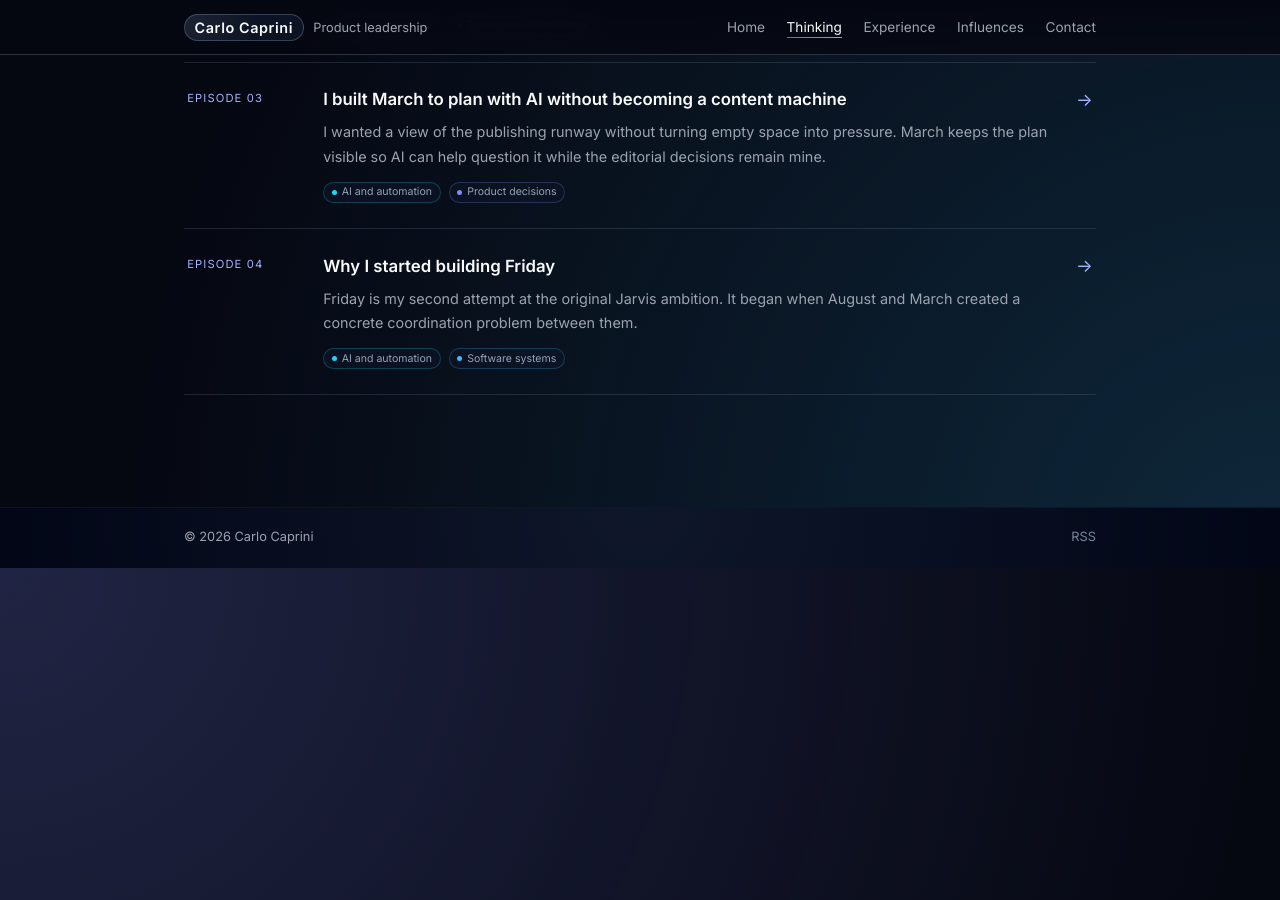
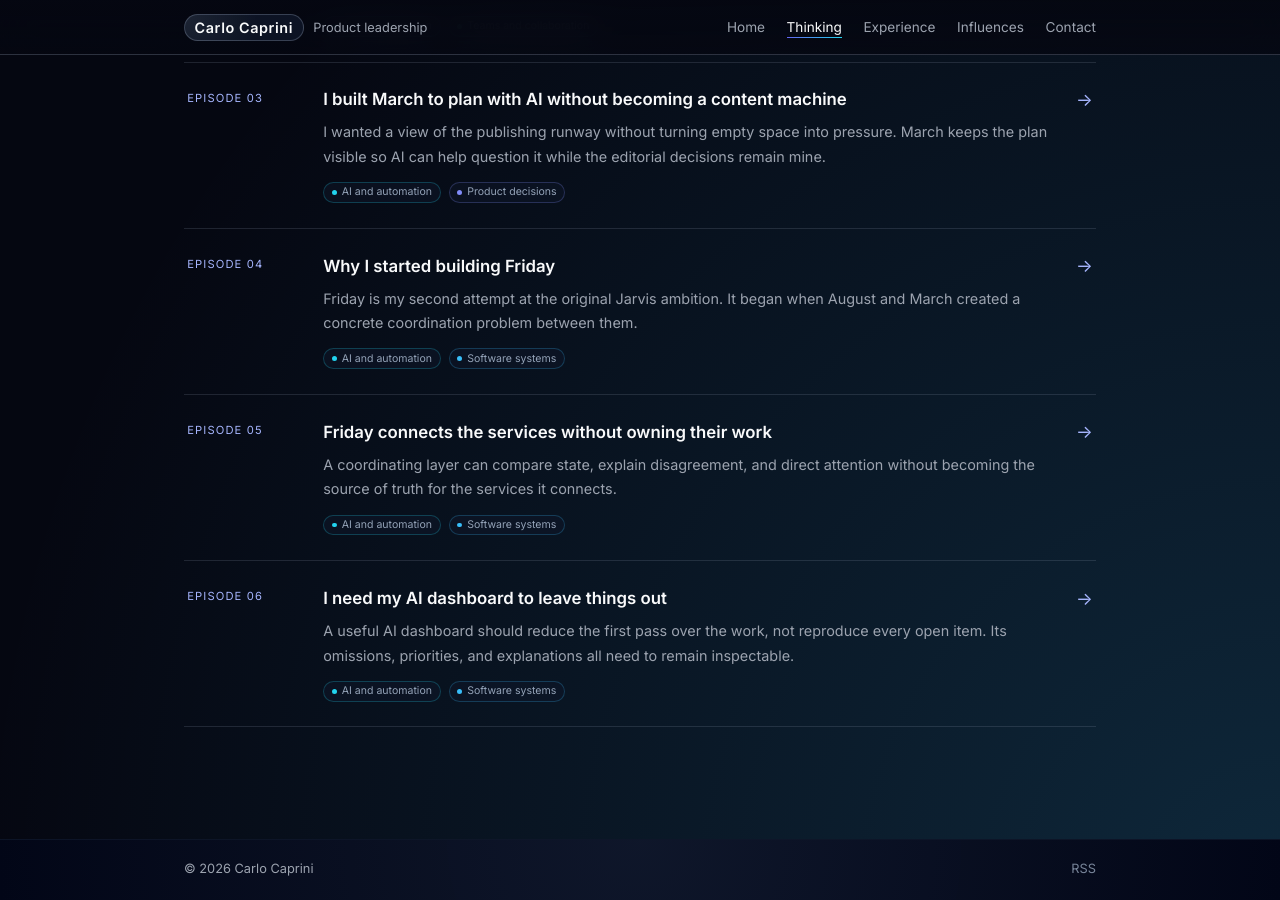
Before and after one commit to carlocaprini/carlocaprini.github.io, a Jekyll site: the page built from pages/series/building-my-ai-operating-system.md, in a window 1280 px wide and 900 px high, scrolled down 1367 px. Built offline with Jekyll 4.4.1, drawn with Linux system fonts in a browser that asks for light colours; part of the change alters nothing that is shown.

Commit message:
Add fifth and sixth AI system episodes

```diff
--- a/pages/series/building-my-ai-operating-system.md
+++ b/pages/series/building-my-ai-operating-system.md
@@ -7,5 +7,5 @@ meta_title: Building My Own AI Operating System | Carlo Caprini
 meta_description: My notes from moving beyond a failed Jarvis attempt to bounded services such as August and March, and the Friday orchestrator connecting them.
 meta_image: /assets/og-ai-operating-system-series-v1.png
 meta_image_alt: Building My Own AI Operating System by Carlo Caprini, illustrated as colorful connected services converging into one system.
-last_modified_at: 2026-07-22
+last_modified_at: 2026-08-01
 ---
--- /dev/null
+++ b/pages/thinking/friday-connects-the-services-without-owning-their-work.md
@@ -0,0 +1,97 @@
+---
+layout: article
+title: Friday connects the services without owning their work
+date: "2026-08-01T10:00:00+02:00"
+last_modified_at: 2026-08-01
+permalink: /thinking/friday-connects-the-services-without-owning-their-work/
+summary: A coordinating layer can compare state, explain disagreement, and direct attention without becoming the source of truth for the services it connects.
+meta_description: How Carlo Caprini uses Friday to coordinate March and August while preserving source ownership, visible uncertainty, and independent operation.
+meta_image: /assets/og-thinking-v2.png
+meta_image_alt: Thinking by Carlo Caprini, notes on product decisions, AI, software systems and teams.
+topics:
+  - ai-and-automation
+  - software-systems
+series: building-my-ai-operating-system
+series_order: 5
+series_context: "Friday now has to coordinate live signals without becoming the owner of the documents, plans, or decisions behind them."
+show_related_notes: false
+intro:
+  - Putting several systems in one view solves only half the problem.
+  - The harder question is who owns each fact when the sources disagree.
+---
+
+When several systems contribute to the same work, putting them in one view solves only half of the problem.
+
+The other half is deciding who owns each fact, which system is allowed to change it, and what should happen when the sources disagree.
+
+A convenient shared view can become dangerous. A status may be current in one source and stale in another. A coordinating layer may infer a conclusion that neither source actually owns. If it can also write, ambiguity can quietly turn into an unauthorized decision.
+
+Coordination therefore needs a narrow contract. The shared layer can compare state, explain disagreement, and propose where attention should go. The underlying facts remain with the systems that produced them, while uncertainty stays visible until something with the right authority resolves it.
+
+This separation also leaves an escape route. If the coordinating layer disappears, the original work remains usable. If an integration fails, its last observation becomes suspect rather than becoming truth by default.
+
+The goal is coordination without creating a shadow system that every other tool must eventually obey.
+
+{% include series-context.html %}
+
+In this setup, [Friday](/thinking/why-i-started-building-friday/) currently observes two private services I use for editorial work: March holds my publishing plan, while August holds documents and their review state. Friday applies explicit rules to surface what may deserve my attention.
+
+It can centralize attention without becoming the canonical home for the document or the plan. Its view must be rebuildable, each source must remain independently usable, and ambiguity must not silently become permission to write.
+
+## The combined view is not the source
+
+Suppose a note has a target month in March and an unresolved review in August. Friday can turn those facts into a signal: the publication window is approaching, but the document still needs attention.
+
+The signal is Friday's. The facts are not.
+
+If the document changes, August remains authoritative. If the target month changes, March remains authoritative. Friday can rebuild its view from both sources instead of becoming the canonical home for either.
+
+## Different signals require different responses
+
+Friday has started producing several kinds of signals from the same underlying services.
+
+It can raise the priority of developing an article based on its position in the runway and the work still required. When the source state changes, Friday can reconsider that priority.
+
+It can notice that an article has a place in March while its document is still a draft in August. This may be a normal stage of the work rather than an inconsistency, but it becomes relevant as the publication window approaches.
+
+A document can also appear complete while still waiting for a decision about whether it is ready. Friday can surface that decision without making it for me.
+
+These situations may look similar in a queue, but they do not authorize the same action. One requires development, another may only need monitoring, and another must stop at human judgment.
+
+## Sometimes the correct integration does nothing
+
+One of the first live reconciliation cycles compared nine uniquely linked March–August records.
+
+It changed nothing.
+
+That was the correct result. The records were consistent, no publication window was open, and Friday had no authorized reason to touch either service.
+
+The useful behavior was not writing. It was recognizing when no write was justified and leaving evidence of that decision.
+
+When a signal does become work, Friday can prepare a bounded handoff for Codex. The work happens in the appropriate service or workspace; Friday retains the trigger and result.
+
+## Attention without lock-in
+
+I can continue using March and August directly through their interfaces, or through AI clients such as Codex using their MCP tools. I can revise a document in August or change the runway in March without routing the action through Friday.
+
+When the integrations are healthy, Friday observes those changes and refreshes its view. When one is not, the underlying source remains available and the stale observation can be treated as a problem rather than silently becoming truth.
+
+This is the most practical test of the ownership boundary: coordination has not made the underlying services unsafe to use on their own.
+
+## The first real disagreement
+
+While reviewing another note, I marked it ready in August. March still described the same note as drafting.
+
+Friday had already observed August's new editorial state, but its March integration was offline after a contract mismatch. It therefore continued to hold March's last observed state and showed a high-priority readiness risk instead of presenting the two systems as synchronized.
+
+From Friday alone, I could not tell whether the document still needed work or the planning state was stale. I opened August and confirmed that the document had the `ready` tag, no `draft` tag, and no unresolved review work. I then checked March and confirmed that its item had not changed.
+
+That distinction determined the next step. The document did not need another editorial pass. The propagation between services needed attention. Friday had identified the condition, but it did not have enough current authority and evidence to repair it by inference.
+
+This also exposed the maintenance cost I can already see. Independent services keep their responsibilities clear, but their interfaces and state mappings have to remain compatible. A changed contract can leave one observation current and another stale. The coordination layer must preserve that uncertainty, explain where each fact came from, and stop short of turning a partial view into an automatic write.
+
+## Integration without erasure
+
+The practical test is simple: if Friday disappeared tomorrow, could I still understand and use the work in March and August?
+
+So far, yes. The harder test is whether Friday can keep earning trust when the sources disagree, an integration fails, and doing nothing is no longer the whole answer.
--- /dev/null
+++ b/pages/thinking/i-need-my-ai-dashboard-to-leave-things-out.md
@@ -0,0 +1,77 @@
+---
+layout: article
+title: I need my AI dashboard to leave things out
+date: "2026-08-01T11:00:00+02:00"
+last_modified_at: 2026-08-01
+permalink: /thinking/i-need-my-ai-dashboard-to-leave-things-out/
+summary: A useful AI dashboard should reduce the first pass over the work, not reproduce every open item. Its omissions, priorities, and explanations all need to remain inspectable.
+meta_description: Why Carlo Caprini wants Friday's AI dashboard to prioritize a small, explainable shortlist and leave the rest of the observed state out.
+meta_image: /assets/og-thinking-v2.png
+meta_image_alt: Thinking by Carlo Caprini, notes on product decisions, AI, software systems and teams.
+topics:
+  - ai-and-automation
+  - software-systems
+series: building-my-ai-operating-system
+series_order: 6
+series_context: "The Morning Bridge tests whether a shared attention layer can omit most of what it observes without becoming confidently quiet and blind."
+show_related_notes: false
+intro:
+  - Most dashboards try to help by showing more.
+  - When the problem is attention, a useful dashboard has to leave most things out.
+---
+
+Most dashboards try to help by showing more. That works when the problem is access. It works less well when the problem is attention.
+
+When work is spread across different tools, I can usually find every open item myself. The expensive part is repeatedly scanning those systems, comparing their state, and deciding what deserves attention first.
+
+{% include series-context.html %}
+
+An attention layer should take that first pass. It should collect the available signals, reduce them to a short list, and explain why those items appear now. The benefit is not discovering something I could never have found. It is letting me begin with the closest or most important decisions instead of reconstructing the whole landscape each time.
+
+That makes omission part of the product. A system that shows everything has transferred information, but it has not reduced the work of deciding.
+
+## A shortlist is already a decision
+
+Prioritization cannot be treated as neutral presentation.
+
+Every slot given to one item makes another item less visible. A useful attention layer therefore needs an opinion about urgency, proximity, and consequence. It also needs limits. Otherwise weaker signals gradually fill the available space and the shortlist becomes another inbox.
+
+Those choices must remain inspectable. For each item, I should be able to understand why it appeared, what may happen if I ignore it, and where the underlying state comes from.
+
+I do not need the system to make the final decision. I need it to perform enough of the first reading that my judgment starts from a smaller, better-organized set of options.
+
+## The Morning Bridge as a test
+
+Two private services currently feed [Friday](/thinking/why-i-started-building-friday/): March holds my publishing plan, while August holds documents and their review state.
+
+Friday's first live synchronization read 22 entities from March and 23 documents from August. The Morning Bridge showed four signals: two publishing-runway items and two documents with unresolved review work.
+
+The reduction from 45 records to four signals proved that the adapters, links, and initial suppression rules worked. It did not prove that the ranking was right, but it created a small enough surface for me to evaluate it.
+
+Friday shows no more than seven items on the Bridge. Seven is not a magic number. It simply makes it harder to fill the page with weaker signals.
+
+Completed work belongs in the Timeline. Integration health belongs in status. A document assigned to a future month can remain quiet if nothing needs to happen yet. Empty space does not need to be filled.
+
+## Correct information can still be noise
+
+Friday has already produced a useful negative example.
+
+It surfaced a failed-review signal from August for a document I had demoted to source material. August really reported the failure, so the signal was not invented. But I no longer intended to advance that document.
+
+I dismissed the item.
+
+Friday remembered the dismissal without changing the document in August. The failed review still exists in the system that owns it; it simply no longer occupies my attention queue.
+
+This matters because filtering stale data is not enough. Current, source-backed information can still be noise when it no longer relates to work I intend to continue. An attention layer needs a way to learn that distinction without rewriting the source.
+
+## The benefit I am looking for
+
+I would probably notice the things Friday shows me anyway.
+
+The useful change is that I no longer have to give every signal the same initial attention. Friday can examine the state across services, bring the nearer or more important items forward, and leave the rest where it belongs.
+
+The quality of the Morning Bridge will depend on whether its priorities continue to make sense, its omissions remain recoverable, and its explanations are good enough to challenge. A quiet Bridge could mean that nothing needs me. It could also mean that Friday missed something.
+
+Trust will have to come from comparing its shortlist with the source systems over time.
+
+I do not need Friday to know something I could never know. I need it to make the first pass well enough that I can concentrate on what deserves me now.
```
